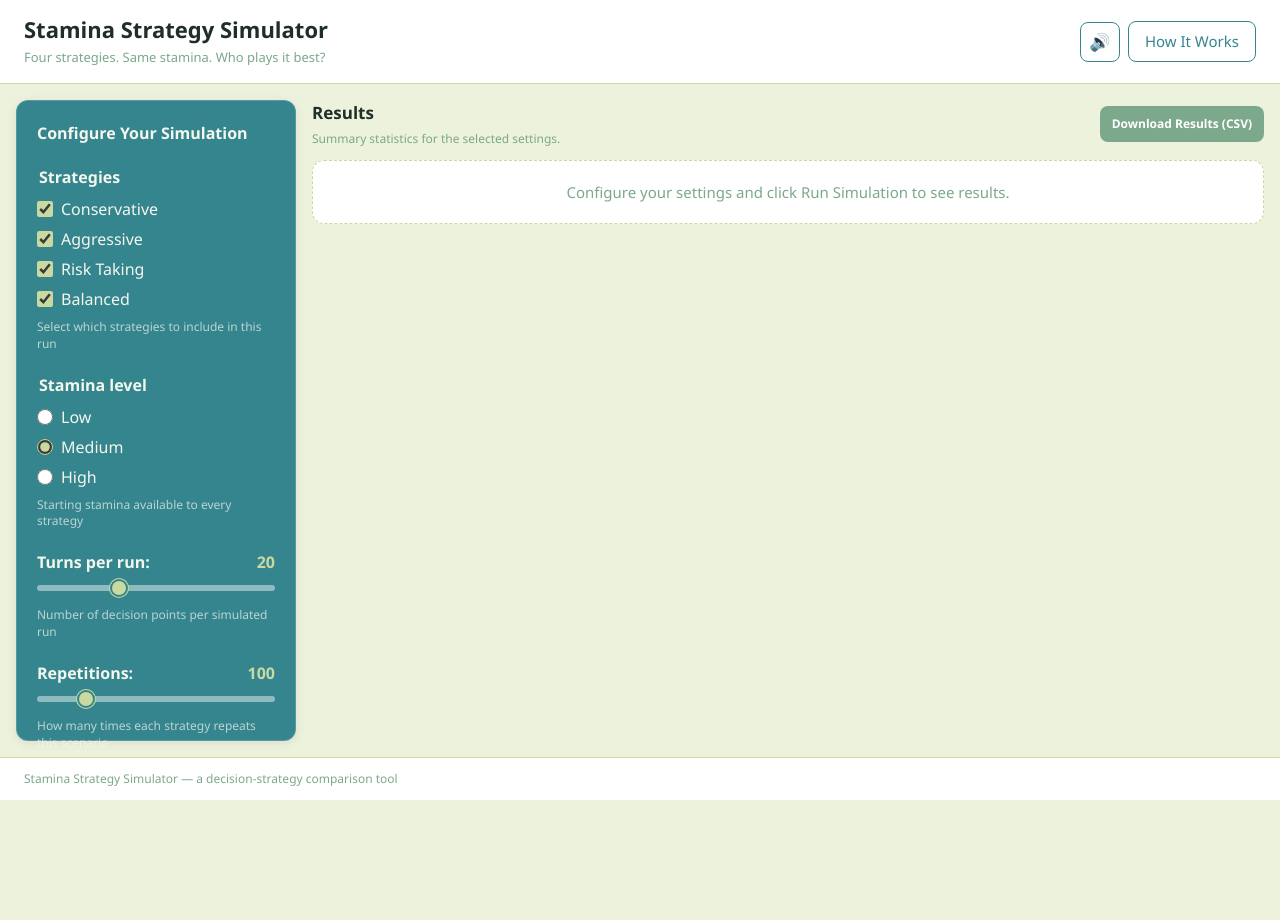
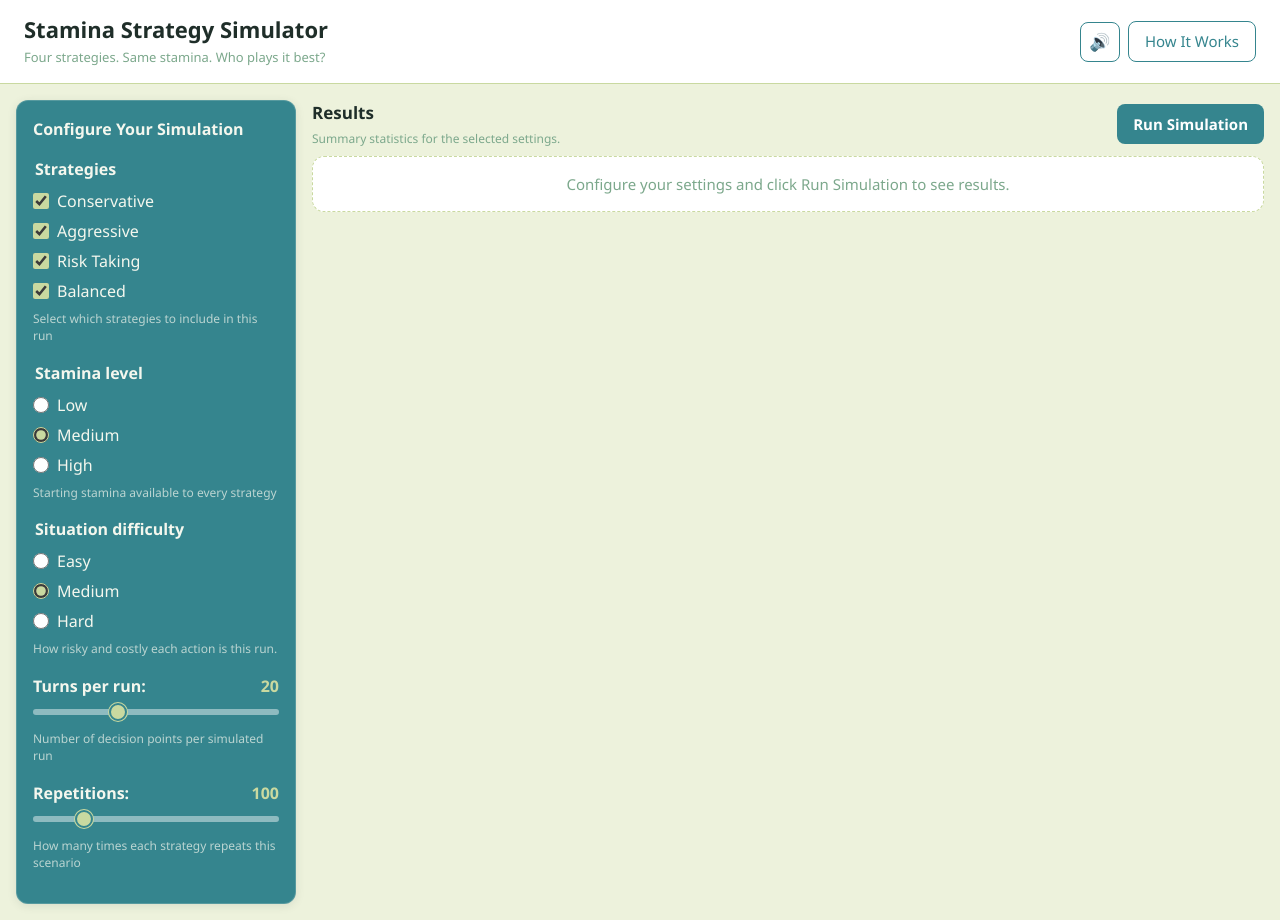
Before and after one commit to asg-dion/Player_Decision, a Flask app: page / in a window 1280 px wide. Before the commit the page ends 800 px from the top, so only its background shows below. Run offline with Flask 3, Linux system fonts and the light colour scheme.

Commit message:
Situation difficulty update

```diff
--- a/stamina_sim/app.py
+++ b/stamina_sim/app.py
@@ -5,20 +5,21 @@ import json
 import pandas as pd
 from flask import Flask, Response, jsonify, render_template, request
 
-from config import ACTIONS, STAMINA_LEVELS
+from config import DIFFICULTY_LEVELS, STAMINA_LEVELS, get_actions_for_difficulty
 from simulation import run_simulation
 from strategies import STRATEGIES
 
 app = Flask(__name__)
 
 
-def _get_run_parameters() -> tuple[list[str], str, int, int, int]:
+def _get_run_parameters() -> tuple[list[str], str, int, str, int, int]:
     payload = request.get_json(silent=True)
     if not isinstance(payload, dict):
         raise ValueError("Request body must be a JSON object.")
 
     selected_strategies = payload.get("strategies")
     stamina_level = payload.get("stamina_level")
+    difficulty = payload.get("difficulty", "medium")
     turns = payload.get("turns")
     repetitions = payload.get("repetitions")
 
@@ -30,6 +31,8 @@ def _get_run_parameters() -> tuple[list[str], str, int, int, int]:
         raise ValueError("strategies must be a non-empty list of known strategy names.")
     if not isinstance(stamina_level, str) or stamina_level not in STAMINA_LEVELS:
         raise ValueError("stamina_level must be low, medium, or high.")
+    if not isinstance(difficulty, str) or difficulty not in DIFFICULTY_LEVELS:
+        raise ValueError("difficulty must be easy, medium, or hard.")
     if type(turns) is not int or turns <= 0:
         raise ValueError("turns must be a positive integer.")
     if type(repetitions) is not int or repetitions <= 0:
@@ -39,6 +42,7 @@ def _get_run_parameters() -> tuple[list[str], str, int, int, int]:
         selected_strategies,
         stamina_level,
         STAMINA_LEVELS[stamina_level],
+        difficulty,
         turns,
         repetitions,
     )
@@ -47,6 +51,7 @@ def _get_run_parameters() -> tuple[list[str], str, int, int, int]:
 def _generate_raw_results(
     selected_strategies: list[str],
     starting_stamina: int,
+    actions_dict: dict[str, dict[str, int | float]],
     turns: int,
     repetitions: int,
 ) -> list[dict[str, str | int | float]]:
@@ -54,7 +59,9 @@ def _generate_raw_results(
     for strategy_name in selected_strategies:
         strategy_function = STRATEGIES[strategy_name]
         for _ in range(repetitions):
-            result = run_simulation(strategy_function, starting_stamina, turns)
+            result = run_simulation(
+                strategy_function, starting_stamina, turns, actions_dict
+            )
             turns_completed = result["turns_completed"]
             rows.append(
                 {
@@ -91,16 +98,32 @@ def get_stamina_levels() -> Response:
     )
 
 
+@app.get("/api/difficulty-levels")
+def get_difficulty_levels() -> Response:
+    return Response(
+        json.dumps(list(DIFFICULTY_LEVELS.keys())),
+        mimetype="application/json",
+    )
+
+
 @app.post("/api/run")
 # Example: curl -X POST http://127.0.0.1:5000/api/run -H "Content-Type: application/json" -d '{"strategies":["balanced","risk_taking"],"stamina_level":"medium","turns":20,"repetitions":3}'
 def run_experiment_api():
     try:
-        selected_strategies, _, starting_stamina, turns, repetitions = _get_run_parameters()
+        (
+            selected_strategies,
+            _,
+            starting_stamina,
+            difficulty,
+            turns,
+            repetitions,
+        ) = _get_run_parameters()
     except ValueError as error:
         return jsonify({"error": str(error)}), 400
 
+    actions_dict = get_actions_for_difficulty(difficulty)
     rows = _generate_raw_results(
-        selected_strategies, starting_stamina, turns, repetitions
+        selected_strategies, starting_stamina, actions_dict, turns, repetitions
     )
 
     result_columns = [
@@ -128,12 +151,20 @@ def run_experiment_api():
 @app.post("/api/download")
 def download_results_api():
     try:
-        selected_strategies, stamina_level, starting_stamina, turns, repetitions = _get_run_parameters()
+        (
+            selected_strategies,
+            stamina_level,
+            starting_stamina,
+            difficulty,
+            turns,
+            repetitions,
+        ) = _get_run_parameters()
     except ValueError as error:
         return jsonify({"error": str(error)}), 400
 
+    actions_dict = get_actions_for_difficulty(difficulty)
     rows = _generate_raw_results(
-        selected_strategies, starting_stamina, turns, repetitions
+        selected_strategies, starting_stamina, actions_dict, turns, repetitions
     )
     csv_data = pd.DataFrame(
         rows,
--- a/stamina_sim/static/script.js
+++ b/stamina_sim/static/script.js
@@ -1,6 +1,7 @@
 document.addEventListener("DOMContentLoaded", () => {
 	const strategyContainer = document.getElementById("strategy-checkboxes");
 	const staminaContainer = document.getElementById("stamina-options");
+	const difficultyContainer = document.getElementById("difficulty-options");
 	const turnsSlider = document.getElementById("turns-slider");
 	const turnsValue = document.getElementById("turns-value");
 	const repetitionsSlider = document.getElementById("repetitions-slider");
@@ -20,6 +21,14 @@ document.addEventListener("DOMContentLoaded", () => {
 	const audioToggle = document.getElementById("audio-toggle");
 	let scoreChart = null;
 	let successChart = null;
+
+	const hideDownloadButton = () => {
+		downloadButton.hidden = true;
+	};
+
+	const showDownloadButton = () => {
+		downloadButton.hidden = false;
+	};
 
 	const playClickSound = () => {
         clickSound.volume = 0.50;
@@ -185,6 +194,37 @@ document.addEventListener("DOMContentLoaded", () => {
 			console.error(error);
 		});
 
+	fetch("/api/difficulty-levels")
+		.then((response) => {
+			if (!response.ok) {
+				throw new Error("Unable to load difficulty levels.");
+			}
+			return response.json();
+		})
+		.then((difficultyLevels) => {
+			difficultyLevels.forEach((difficulty) => {
+				const row = document.createElement("div");
+				const radio = document.createElement("input");
+				const label = document.createElement("label");
+
+				radio.type = "radio";
+				radio.id = `difficulty-${difficulty}`;
+				radio.name = "difficulty";
+				radio.value = difficulty;
+				radio.checked = difficulty === "medium";
+				radio.addEventListener("click", playClickSound);
+
+				label.htmlFor = radio.id;
+				label.textContent = difficulty.charAt(0).toUpperCase() + difficulty.slice(1);
+
+				row.append(radio, label);
+				difficultyContainer.append(row);
+			});
+		})
+		.catch((error) => {
+			console.error(error);
+		});
+
 	const updateValue = (slider, output) => {
 		output.value = slider.value;
 		output.textContent = slider.value;
@@ -204,15 +244,21 @@ document.addEventListener("DOMContentLoaded", () => {
 		stamina_level: staminaContainer.querySelector(
 			'input[type="radio"]:checked',
 		)?.value,
+		difficulty: difficultyContainer.querySelector(
+			'input[type="radio"]:checked',
+		)?.value || "medium",
 		turns: Number(turnsSlider.value),
 		repetitions: Number(repetitionsSlider.value),
 	});
 
 	strategyContainer.addEventListener("change", () => {
+		hideDownloadButton();
 		if (strategyContainer.querySelector('input[type="checkbox"]:checked')) {
 			strategyWarning.hidden = true;
 		}
 	});
+	staminaContainer.addEventListener("change", hideDownloadButton);
+	difficultyContainer.addEventListener("change", hideDownloadButton);
 
 	let previouslyFocusedElement = null;
 	const closeHowItWorksModal = () => {
@@ -239,9 +285,11 @@ document.addEventListener("DOMContentLoaded", () => {
 	});
 
 	turnsSlider.addEventListener("input", () => {
+		hideDownloadButton();
 		updateValue(turnsSlider, turnsValue);
 	});
 	repetitionsSlider.addEventListener("input", () => {
+		hideDownloadButton();
 		updateValue(repetitionsSlider, repetitionsValue);
 	});
 
@@ -249,6 +297,7 @@ document.addEventListener("DOMContentLoaded", () => {
 	updateValue(repetitionsSlider, repetitionsValue);
 
 	runButton.addEventListener("click", async () => {
+		hideDownloadButton();
 		const settings = getCurrentSettings();
 		if (settings.strategies.length === 0) {
 			strategyWarning.hidden = false;
@@ -322,7 +371,7 @@ document.addEventListener("DOMContentLoaded", () => {
 			summaryContainer.replaceChildren(table);
 			revealResultCard(summaryContainer);
 			resultsEmptyState.hidden = true;
-			resultsSubtitle.textContent = `Based on ${settings.repetitions} runs per strategy at ${settings.stamina_level} stamina, ${settings.turns} turns each`;
+			resultsSubtitle.textContent = `Based on ${settings.repetitions} runs per strategy at ${settings.stamina_level} stamina, ${settings.difficulty} difficulty, ${settings.turns} turns each`;
 
 			revealResultCard(scoreChartContainer);
 			scoreChart = renderBarChart(
@@ -343,7 +392,9 @@ document.addEventListener("DOMContentLoaded", () => {
 				"#7CA88C",
 				true,
 			);
+			showDownloadButton();
 		} catch (error) {
+			hideDownloadButton();
 			simulationError.textContent = "Something went wrong running the simulation. Try again.";
 			simulationError.hidden = false;
 		} finally {
--- a/stamina_sim/static/style.css
+++ b/stamina_sim/static/style.css
@@ -16,16 +16,15 @@
 html,
 body {
 	width: 100%;
-	height: 100%;
+	min-height: 100%;
+	height: auto;
 	margin: 0;
 }
 
 body {
-	display: grid;
-	grid-template-columns: minmax(0, 1fr);
-	grid-template-rows: minmax(0, 1fr);
-	height: 100vh;
-	overflow: hidden;
+	min-height: 100vh;
+	overflow-x: hidden;
+	overflow-y: auto;
 	background: var(--bg);
 	color: var(--text);
 	font-family: "Segoe UI", system-ui, -apple-system, sans-serif;
@@ -99,12 +98,11 @@ input:focus-visible {
 }
 
 .app-shell {
-	display: grid;
-	grid-template-rows: auto minmax(0, 1fr) auto;
-	height: 100%;
+	display: flex;
+	flex-direction: column;
+	min-height: 100vh;
 	min-width: 0;
-	min-height: 0;
-	overflow: hidden;
+	overflow: visible;
 }
 
 .topbar {
@@ -152,9 +150,9 @@ input:focus-visible {
 	align-items: stretch;
 	gap: 16px;
 	min-width: 0;
-	min-height: 0;
+	min-height: auto;
 	padding: 16px;
-	overflow: auto;
+	overflow: visible;
 }
 
 .controls-panel,
@@ -164,7 +162,7 @@ input:focus-visible {
 }
 
 .controls-panel {
-	padding: 20px;
+	padding: 16px;
 	border: 1px solid rgb(244 247 238 / 18%);
 	border-radius: 12px;
 	background: var(--panel-dark);
@@ -172,7 +170,7 @@ input:focus-visible {
 }
 
 .controls-panel h2 {
-	margin: 0 0 20px;
+	margin: 0 0 16px;
 	color: var(--text-on-dark);
 	font-size: 16px;
 	font-weight: 700;
@@ -180,7 +178,7 @@ input:focus-visible {
 
 .controls-panel fieldset {
 	min-width: 0;
-	margin: 0 0 20px;
+	margin: 0 0 16px;
 	padding: 0;
 	border: 0;
 }
@@ -197,20 +195,20 @@ input:focus-visible {
 }
 
 #strategy-checkboxes,
-#stamina-options {
+.radio-options {
 	display: grid;
 	gap: 6px;
 }
 
 #strategy-checkboxes > div,
-#stamina-options > div {
+.radio-options > div {
 	display: flex;
 	align-items: center;
 	gap: 8px;
 }
 
 #strategy-checkboxes label,
-#stamina-options label {
+.radio-options label {
 	font-weight: 450;
 }
 
@@ -250,7 +248,7 @@ input[type="radio"] {
 }
 
 .range-control {
-	margin-bottom: 20px;
+	margin-bottom: 16px;
 }
 
 .range-control label {
@@ -310,13 +308,13 @@ input[type="range"]::-moz-range-thumb {
 }
 
 #run-btn {
-	background: var(--tint);
-	color: var(--panel-dark);
+	background: var(--panel-dark);
+	color: #FFFFFF;
 	font-weight: 750;
 }
 
 #run-btn:hover {
-	background: #D5E3B2;
+	background: #2C6B72;
 	filter: none;
 }
 
@@ -324,7 +322,7 @@ input[type="range"]::-moz-range-thumb {
 	display: grid;
 	grid-template-rows: auto auto auto;
 	align-content: start;
-	gap: 12px;
+	gap: 8px;
 }
 
 .results-topbar {
@@ -332,6 +330,17 @@ input[type="range"]::-moz-range-thumb {
 	align-items: center;
 	justify-content: space-between;
 	gap: 12px;
+}
+
+.results-actions {
+	display: flex;
+	align-items: center;
+	gap: 8px;
+}
+
+.results-download {
+	justify-content: flex-end;
+	margin-top: 16px;
 }
 
 .results-heading h2 {
@@ -363,7 +372,7 @@ input[type="range"]::-moz-range-thumb {
 
 .results-empty-state {
 	margin: 0;
-	padding: 20px;
+	padding: 16px;
 	border: 1px dashed var(--tint);
 	border-radius: 12px;
 	background: var(--card-bg);
@@ -467,14 +476,6 @@ input[type="range"]::-moz-range-thumb {
 	display: block;
 	width: 100% !important;
 	height: 280px !important;
-}
-
-.site-footer {
-	padding: 12px 24px;
-	border-top: 1px solid var(--tint);
-	background: var(--card-bg);
-	color: var(--secondary);
-	font-size: 12px;
 }
 
 @media (max-width: 1403px) {
--- a/stamina_sim/templates/index.html
+++ b/stamina_sim/templates/index.html
@@ -31,8 +31,14 @@
 
           <fieldset id="stamina-level">
             <legend>Stamina level</legend>
-            <div id="stamina-options"></div>
+            <div id="stamina-options" class="radio-options"></div>
             <p class="control-helper">Starting stamina available to every strategy</p>
+          </fieldset>
+
+          <fieldset id="difficulty-level">
+            <legend>Situation difficulty</legend>
+            <div id="difficulty-options" class="radio-options"></div>
+            <p class="control-helper">How risky and costly each action is this run.</p>
           </fieldset>
 
           <div class="range-control">
@@ -47,7 +53,6 @@
             <p class="control-helper">How many times each strategy repeats this scenario</p>
           </div>
 
-          <button type="button" id="run-btn">Run Simulation</button>
         </aside>
 
         <main class="results-area" aria-labelledby="results-title">
@@ -56,7 +61,9 @@
               <h2 id="results-title">Results</h2>
               <p id="results-subtitle" aria-live="polite">Summary statistics for the selected settings.</p>
             </section>
-            <button type="button" id="download-btn">Download Results (CSV)</button>
+            <div class="results-actions">
+              <button type="button" id="run-btn">Run Simulation</button>
+            </div>
           </div>
           <p id="results-empty-state" class="results-empty-state">Configure your settings and click Run Simulation to see results.</p>
           <div class="results-grid">
@@ -74,12 +81,12 @@
               </div>
             </section>
           </div>
+          <div class="results-actions results-download">
+            <button type="button" id="download-btn" hidden>Download Results (CSV)</button>
+          </div>
         </main>
       </div>
 
-      <footer class="site-footer">
-        Stamina Strategy Simulator — a decision-strategy comparison tool
-      </footer>
     </div>
 
     <div class="modal-overlay" id="how-it-works-modal" hidden>
```
Also changed, not shown: stamina_sim/analyze_results.py (+15 -6 lines), stamina_sim/config.py (+23 -0 lines), stamina_sim/diagnostics.py (+34 -1 lines), stamina_sim/run_experiment.py (+28 -24 lines), stamina_sim/simulation.py (+26 -6 lines), README.md.
